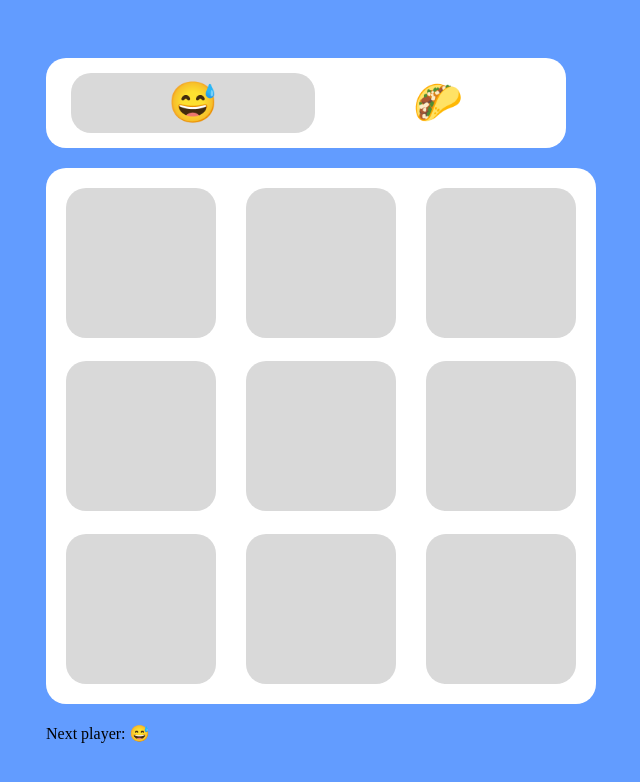
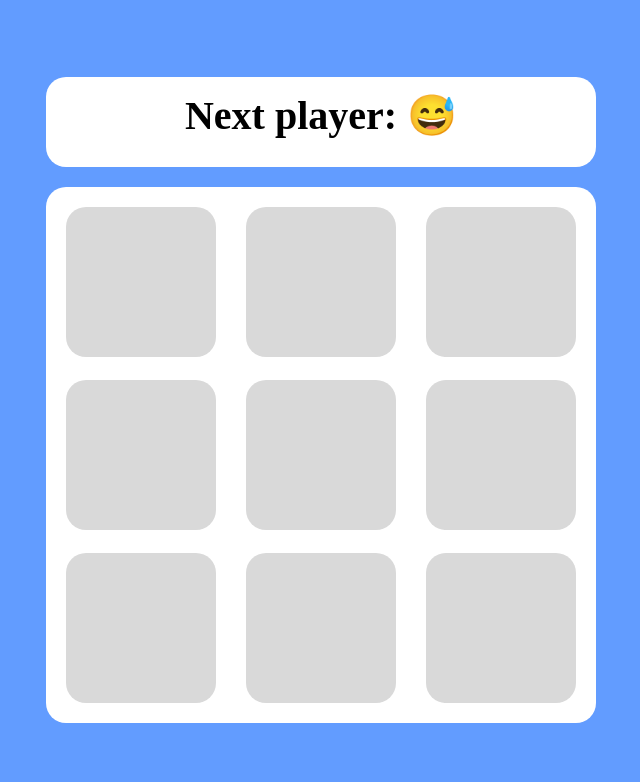
Before and after one commit to ilyastorunn/tic-tac-toe, a React (Vite) app: page /game in a window 1280 px wide. Shown: the top 782 px of the page, without its empty margins (319-959 px from the left). Built offline with nearby package versions, Linux system fonts and the light colour scheme.

Commit message:
minor changes

```diff
--- a/src/pages/GameScreen.css
+++ b/src/pages/GameScreen.css
@@ -9,60 +9,24 @@
   display: flex;
   padding: 15px 25px;
   flex-direction: column;
-  align-items: flex-start;
   gap: 10px;
   border-radius: 20px;
   background-color: #fff;
-  width: 470px;
+  width: 500px;
   height: 60px;
 }
 
 .players {
   display: flex;
-  align-items: flex-start;
+  justify-content: center;
+  align-items: center;
   gap: 1px;
   background-color: #fff;
-  width: 470px;
-  height: 60px;
+
 }
 
-.playerOne {
-  display: flex;
-  padding: 10px 97px;
-  justify-content: center;
-  align-items: center;
-  gap: 10px;
-  border-radius: 20px;
-  background-color: #d9d9d9;
-  height: 40px;
-}
-
-.playerOne h4 {
-  text-align: center;
+.status {
   font-size: 40px;
-  font-style: normal;
-  font-weight: 600;
-  line-height: normal;
-  background-color: #d9d9d9;
-  margin: 0;
-}
-
-.playerTwo {
-  display: flex;
-  padding: 10px 97px;
-  justify-content: center;
-  align-items: center;
-  gap: 10px;
-  background-color: #fff;
-  height: 40px;
-}
-
-.playerTwo h4 {
-  text-align: center;
-  font-size: 40px;
-  font-style: normal;
-  font-weight: 600;
-  line-height: normal;
   background-color: #fff;
   margin: 0;
 }
--- a/src/pages/GameScreen.jsx
+++ b/src/pages/GameScreen.jsx
@@ -37,12 +37,7 @@ export default function GameScreen() {
     <div className="gameScreen">
       <div className="playerEmojis">
         <div className={`players ${xIsNext ? "playerX" : "playerO"}`}>
-          <div className="playerOne">
-            <h4>😅</h4>
-          </div>
-          <div className="playerTwo">
-            <h4>🌮</h4>
-          </div>
+          <h4 className="status">{status}</h4>
         </div>
       </div>
       <div className="gameGrid">
@@ -64,7 +59,6 @@ export default function GameScreen() {
           </div>
         </div>
       </div>
-      <div className="status">{status}</div>
     </div>
   );
 }
```
